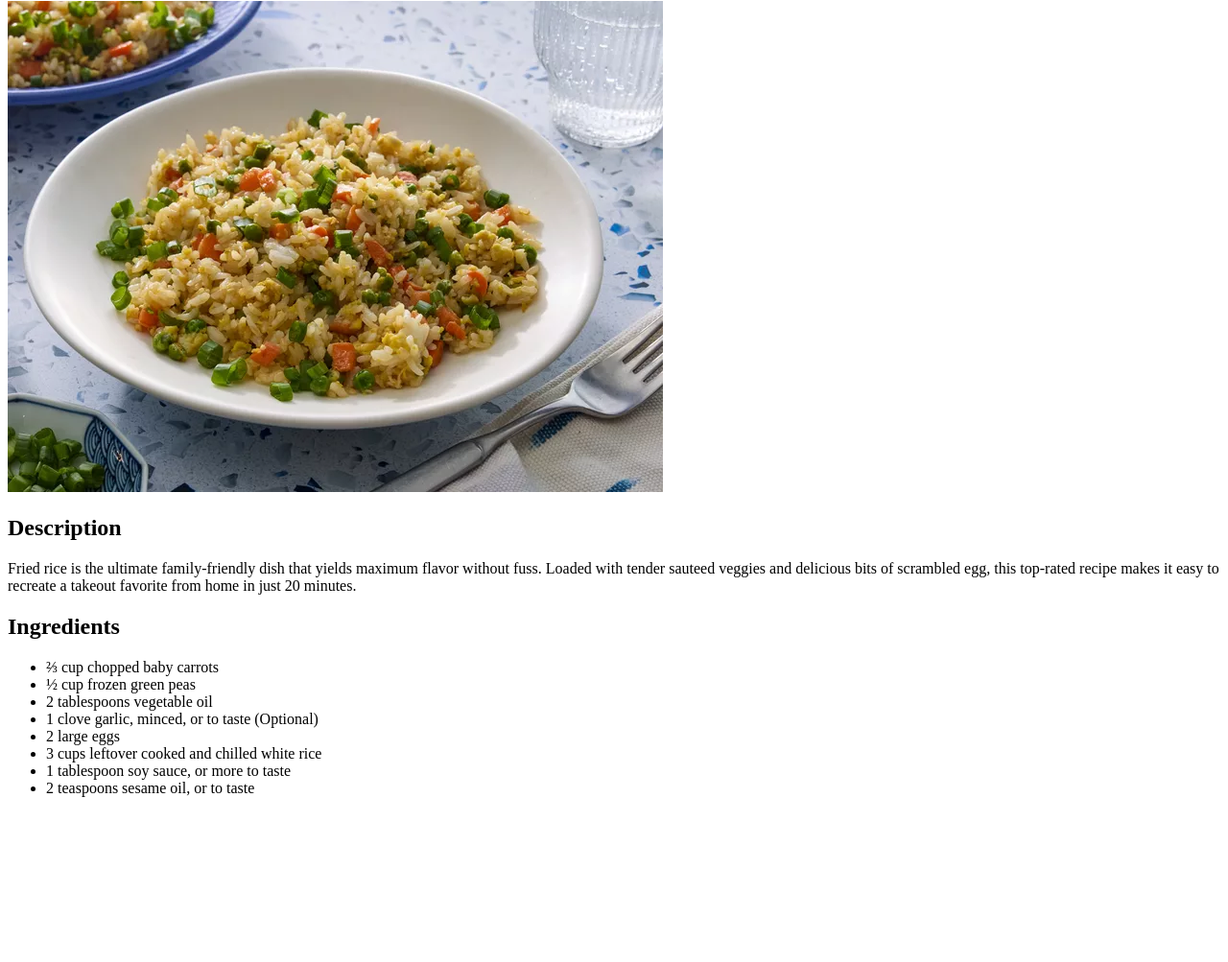
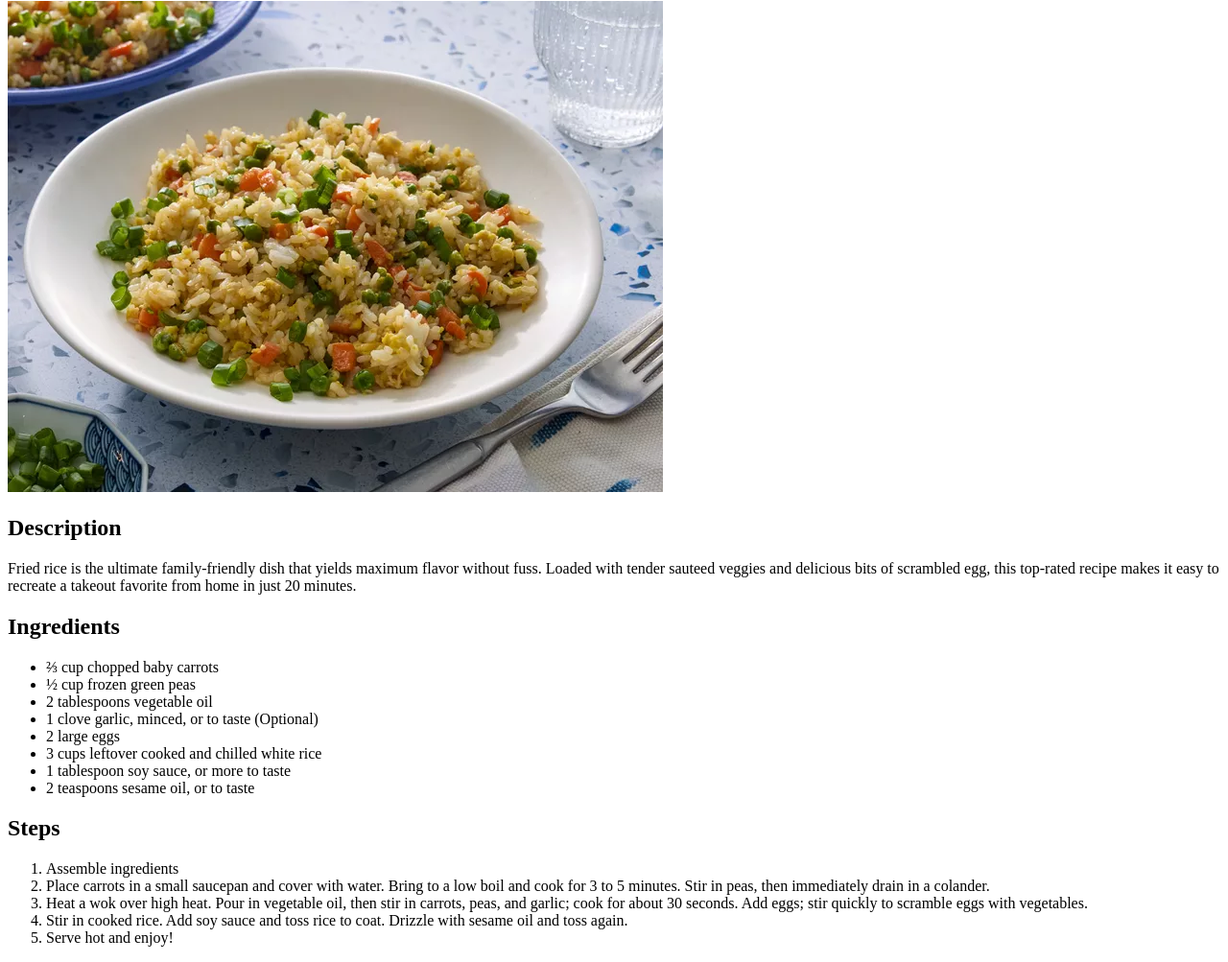
Before and after one commit to sionct/odin-recipes, a plain HTML site: page recipes/fried-rice.html in a window 1280 px wide. Shown: the part 113-1116 px from the top of the page at 96% size. Before the commit the page ends 960 px from the top, so only its background shows below. Drawn offline with Linux system fonts and the light colour scheme.

Commit message:
Add recipe steps h2 and ordered list

```diff
--- a/recipes/fried-rice.html
+++ b/recipes/fried-rice.html
@@ -25,5 +25,13 @@
     <li>1 tablespoon soy sauce, or more to taste</li>
     <li>2 teaspoons sesame oil, or to taste</li>
   </ul>
+  <h2>Steps</h2>
+  <ol>
+    <li>Assemble ingredients</li>
+    <li>Place carrots in a small saucepan and cover with water. Bring to a low boil and cook for 3 to 5 minutes. Stir in peas, then immediately drain in a colander.</li>
+    <li>Heat a wok over high heat. Pour in vegetable oil, then stir in carrots, peas, and garlic; cook for about 30 seconds. Add eggs; stir quickly to scramble eggs with vegetables.</li>
+    <li>Stir in cooked rice. Add soy sauce and toss rice to coat. Drizzle with sesame oil and toss again.</li>
+    <li>Serve hot and enjoy!</li>
+  </ol>
 </body>
 </html>
```
